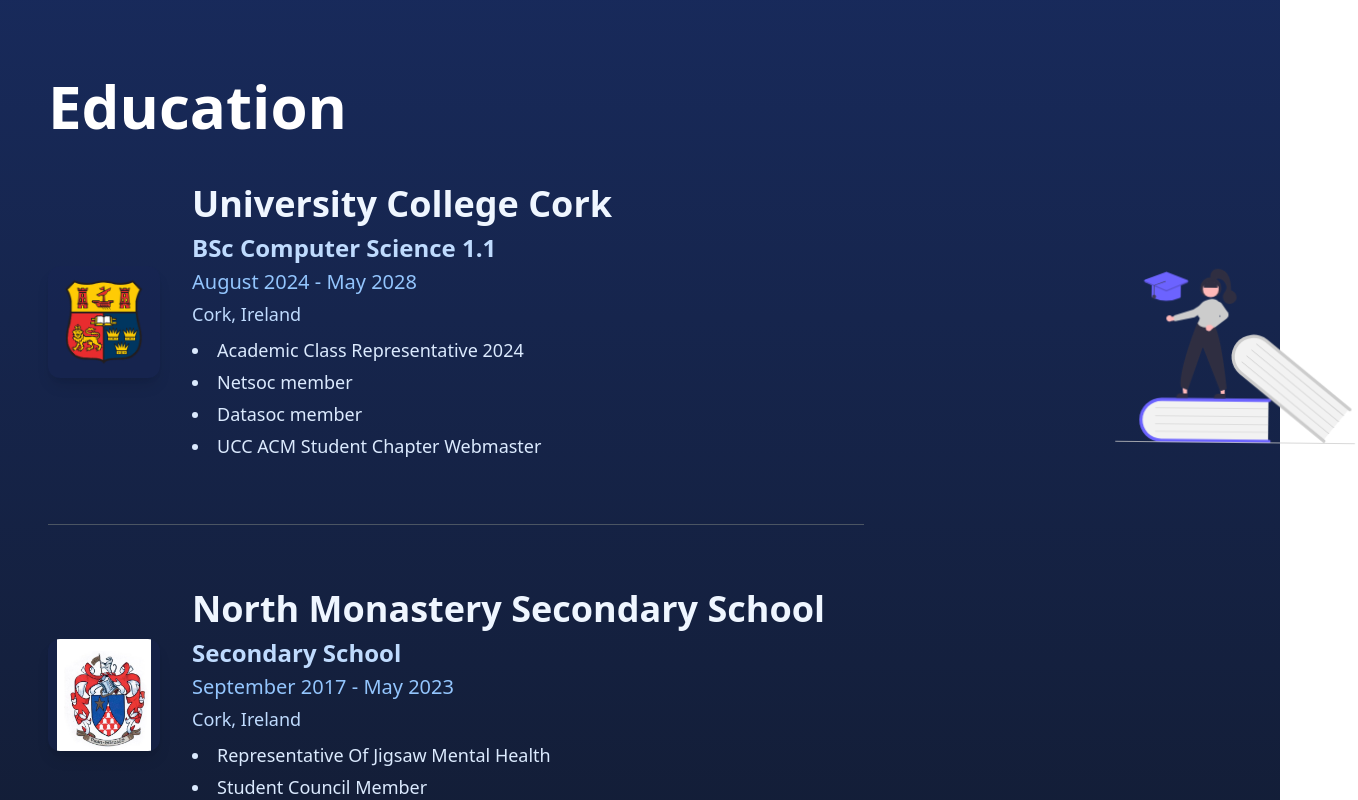
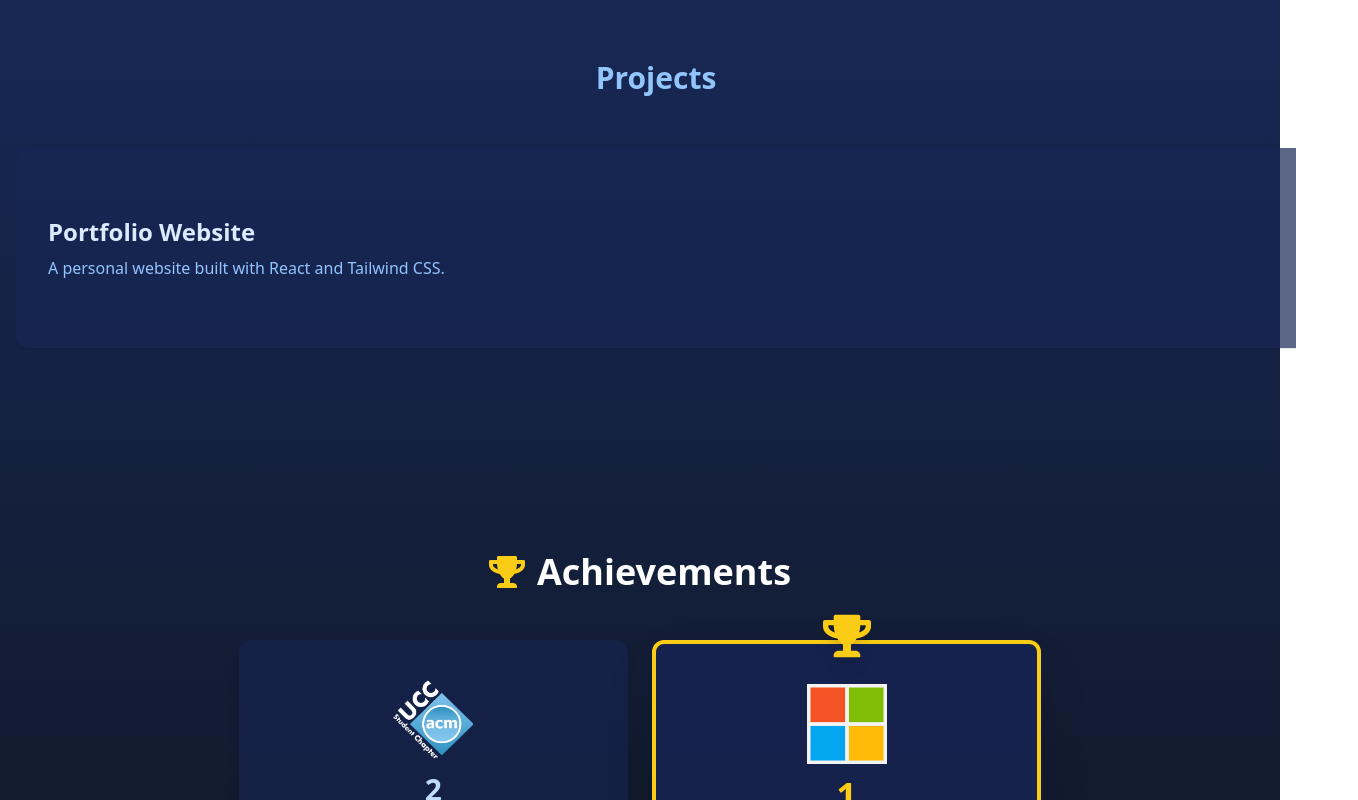
Before and after one commit to JordanBuckleyGit/my-portfolio, a React (Vite) app: page / in a window 1280 px wide. Shown: the part 1100-1900 px from the top of the page, 1358 px wide, since content can reach past the window. Built offline with nearby package versions, Linux system fonts and the light colour scheme.

Commit message:
no clue how to implement project features

```diff
--- a/src/components/ExperienceSection.jsx
+++ b/src/components/ExperienceSection.jsx
@@ -1,120 +1,104 @@
-import { useEffect, useState } from "react";
-import uccLogo from '../assets/ucc.png';
-import northmonLogo from '../assets/northmon.png';
-import { motion } from "framer-motion";
-import '../App.css';
+import { useRef, useEffect, useState } from "react";
 
-function ExperienceSection() {
-  const [isMobile, setIsMobile] = useState(false);
+const projects = [
+  {
+    title: "Portfolio Website",
+    desc: "A personal website built with React and Tailwind CSS.",
+  },
+  {
+    title: "Weather App",
+    desc: "A weather forecasting app using OpenWeatherMap API.",
+  },
+  {
+    title: "Chat Application",
+    desc: "A real-time chat app built with Socket.io and Node.js.",
+  },
+  {
+    title: "Task Manager",
+    desc: "A productivity tool for managing daily tasks.",
+  },
+  {
+    title: "Blog Platform",
+    desc: "A full-stack blog platform with authentication.",
+  },
+  {
+    title: "E-commerce Demo",
+    desc: "A demo online store with shopping cart and checkout.",
+  },
+];
 
+function ProjectsSection() {
+  const [page, setPage] = useState(0);
+  const containerRef = useRef(null);
+  const [lastScroll, setLastScroll] = useState(Date.now());
+
+  // Listen for scroll down (next) and up (back) with a throttle
   useEffect(() => {
-    function handleResize() {
-      setIsMobile(window.innerWidth < 768);
-    }
-    handleResize();
-    window.addEventListener("resize", handleResize);
-    return () => window.removeEventListener("resize", handleResize);
-  }, []);
-    return (
-      <section className="w-full max-w-6xl px-4 sm:px-8 py-10 sm:py-16">
-      <div className="experience-responsive flex flex-col md:flex-row w-full items-start">
-        {/* ...education content... */}
-        <div className="flex flex-col items-start w-full md:max-w-4xl">
-          <h2 className="text-4xl sm:text-6xl font-bold text-white mb-8 sm:mb-12 text-left">Education</h2>
-          <div className="space-y-12 sm:space-y-16 w-full">
-            {/* University College Cork */}
-            <div className="flex flex-col sm:flex-row items-start sm:items-center space-y-4 sm:space-y-0 sm:space-x-8 text-left">
-              <img
-                src={uccLogo}
-                alt="University College Cork Logo"
-                className="w-20 h-20 sm:w-28 sm:h-28 object-contain rounded-xl shadow-lg bg-blue-950/40"
-              />
-              <div>
-                <h3 className="text-2xl sm:text-4xl font-semibold text-blue-50 mb-2">University College Cork</h3>
-                <p className="text-lg sm:text-2xl font-bold text-blue-200 mb-1">
-                  BSc Computer Science 1.1
-                </p>
-                <p className="text-base sm:text-xl text-blue-300 mb-1">August 2024 - May 2028</p>
-                <p className="text-sm sm:text-lg text-blue-200 mb-1">Cork, Ireland</p>
-                <ul className="list-disc list-inside text-sm sm:text-lg text-blue-100 mt-2 space-y-1">
-                  <li>Academic Class Representative 2024</li>
-                  <li>Netsoc member</li>
-                  <li>Datasoc member</li>
-                  <li>UCC ACM Student Chapter Webmaster</li>
-                </ul>
+    const el = containerRef.current;
+    if (!el) return;
+    const throttleMs = 500; // slower scroll
+    const onWheel = (e) => {
+      const now = Date.now();
+      if (now - lastScroll < throttleMs) return;
+      if (Math.abs(e.deltaY) > Math.abs(e.deltaX)) {
+        if (e.deltaY > 0 && page < projects.length - 1) {
+          setPage((prev) => Math.min(prev + 1, projects.length - 1));
+          setLastScroll(now);
+          e.preventDefault();
+        } else if (e.deltaY < 0 && page > 0) {
+          setPage((prev) => Math.max(prev - 1, 0));
+          setLastScroll(now);
+          e.preventDefault();
+        }
+      }
+    };
+    el.addEventListener("wheel", onWheel, { passive: false });
+    return () => el.removeEventListener("wheel", onWheel);
+  }, [page, lastScroll]);
+
+  // Animate slide to new page
+  useEffect(() => {
+    const el = containerRef.current;
+    if (!el) return;
+    const slideWidth = el.offsetWidth;
+    el.scrollTo({
+      left: page * slideWidth,
+      behavior: "smooth",
+    });
+  }, [page]);
+
+  return (
+    <section className="w-screen max-w-none py-12 mb-8 select-none bg-transparent">
+      <h2 className="text-3xl font-bold text-blue-300 mb-8 text-center">Projects</h2>
+      <div
+        ref={containerRef}
+        className="relative w-screen max-w-none overflow-hidden"
+        style={{ height: 240 }}
+        tabIndex={0}
+      >
+        <div
+          className="flex transition-transform duration-700 ease-in-out h-full"
+          style={{
+            width: `${projects.length * 100}%`,
+            transform: `translateX(-${page * 100}%)`,
+          }}
+        >
+          {projects.map((project, i) => (
+            <div
+              key={project.title}
+              className="flex w-full h-full items-center justify-center"
+              style={{ minWidth: "100%" }}
+            >
+              <div className="w-full bg-blue-950/70 rounded-xl shadow p-8 h-[200px] flex flex-col justify-center">
+                <h3 className="font-semibold text-2xl text-blue-100 mb-2">{project.title}</h3>
+                <p className="text-blue-300">{project.desc}</p>
               </div>
             </div>
-            <hr className="border-gray-600 my-6 sm:my-8" />
-            {/* North Monastery Secondary School */}
-            <div className="flex flex-col sm:flex-row items-start sm:items-center space-y-4 sm:space-y-0 sm:space-x-8 text-left">
-              <img
-                src={northmonLogo}
-                alt="North Monastery Secondary School Logo"
-                className="w-20 h-20 sm:w-28 sm:h-28 object-contain rounded-xl shadow-lg bg-blue-950/40"
-              />
-              <div>
-                <h3 className="text-2xl sm:text-4xl font-semibold text-blue-50 mb-2">North Monastery Secondary School</h3>
-                <p className="text-lg sm:text-2xl font-bold text-blue-200 mb-1">
-                  Secondary School
-                </p>
-                <p className="text-base sm:text-xl text-blue-300 mb-1">September 2017 - May 2023</p>
-                <p className="text-sm sm:text-lg text-blue-200 mb-1">Cork, Ireland</p>
-                <ul className="list-disc list-inside text-sm sm:text-lg text-blue-100 mt-2 space-y-1">
-                  <li>Representative Of Jigsaw Mental Health</li>
-                  <li>Student Council Member</li>
-                </ul>
-              </div>
-            </div>
-            <hr className="border-gray-600 my-6 sm:my-8" />
-          </div>
+          ))}
         </div>
-        {/* Animated SVG illustration */}
-        <motion.div
-          className="education-svg-motion"
-          initial={
-            isMobile
-              ? { x: 0, y: 0, opacity: 0, scale: 0.9 }
-              : { x: 180, y: 60, opacity: 0, scale: 0.9 }
-          }
-          animate={
-            isMobile
-              ? {
-                  x: 0,
-                  y: 0,
-                  opacity: 1,
-                  scale: 1,
-                  rotate: [0, 2, -2, 2, 0],
-                }
-              : {
-                  x: 220,
-                  y: 120,
-                  opacity: 1,
-                  scale: 1,
-                  rotate: [0, 2, -2, 2, 0],
-                }
-          }
-          transition={{
-            duration: 1.2,
-            type: "spring",
-            delay: 0.3,
-            rotate: {
-              repeat: Infinity,
-              repeatType: "reverse",
-              duration: 3,
-              ease: "easeInOut",
-            },
-          }}
-          style={{ height: "100%" }}
-        >
-          <img
-            src="/education.svg"
-            alt="Education Illustration"
-            className="education-svg-img object-contain"
-          />
-        </motion.div>
       </div>
     </section>
   );
 }
 
-export default ExperienceSection;
+export default ProjectsSection;
--- a/src/components/VolunteeringSection.jsx
+++ b/src/components/VolunteeringSection.jsx
@@ -2,7 +2,7 @@ import { FaHandsHelping, FaCode, FaGlobe, FaNetworkWired, FaDatabase } from "rea
 
 function VolunteeringSection() {
   return (
-    <section className="w-full max-w-none mx-auto bg-gradient-to-br from-blue-900 via-gray-900 to-gray-800 rounded-2xl shadow-2xl p-10 mb-12 border border-blue-700">
+    <section className="w-full max-w-none mx-auto  p-10 mb-12 ">
       <h2 className="text-3xl font-extrabold text-white mb-12 flex items-center gap-3 justify-center">
         <FaHandsHelping className="text-yellow-400" /> Volunteering & Societies
       </h2>
```
